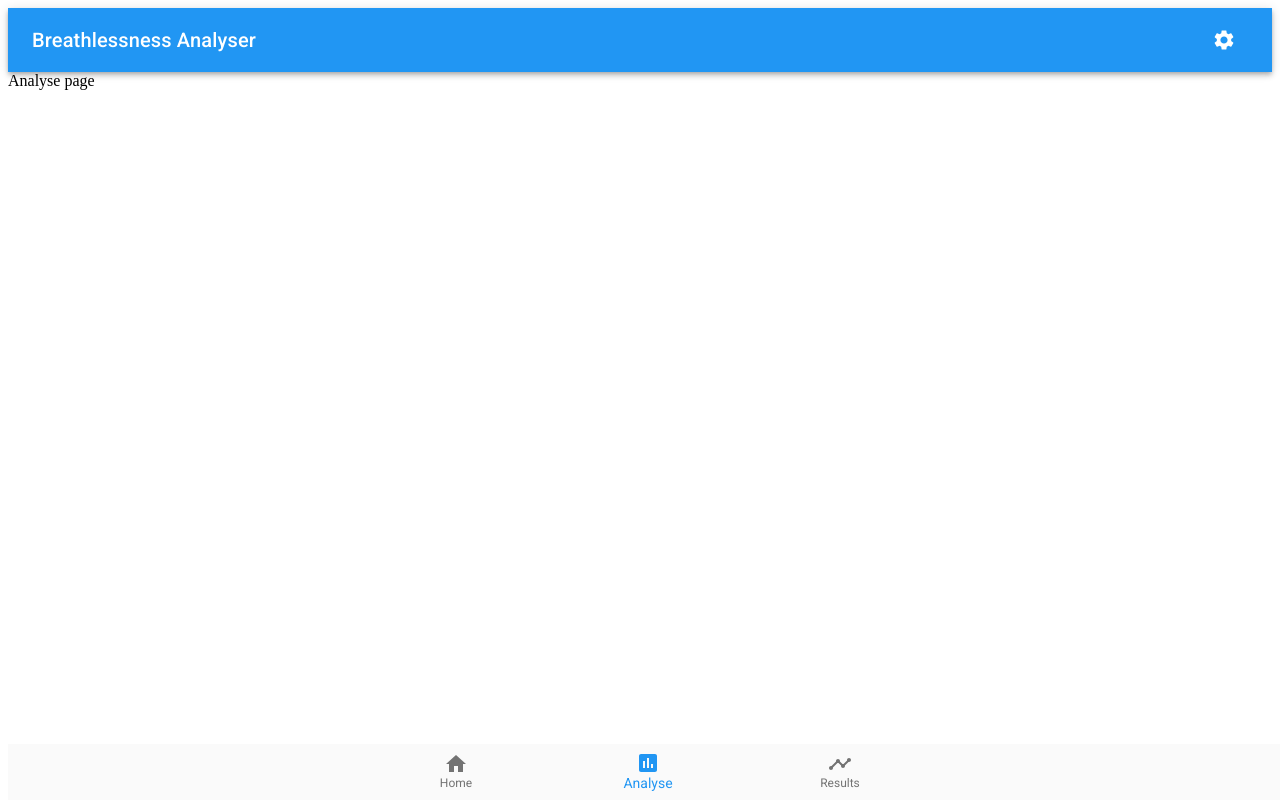
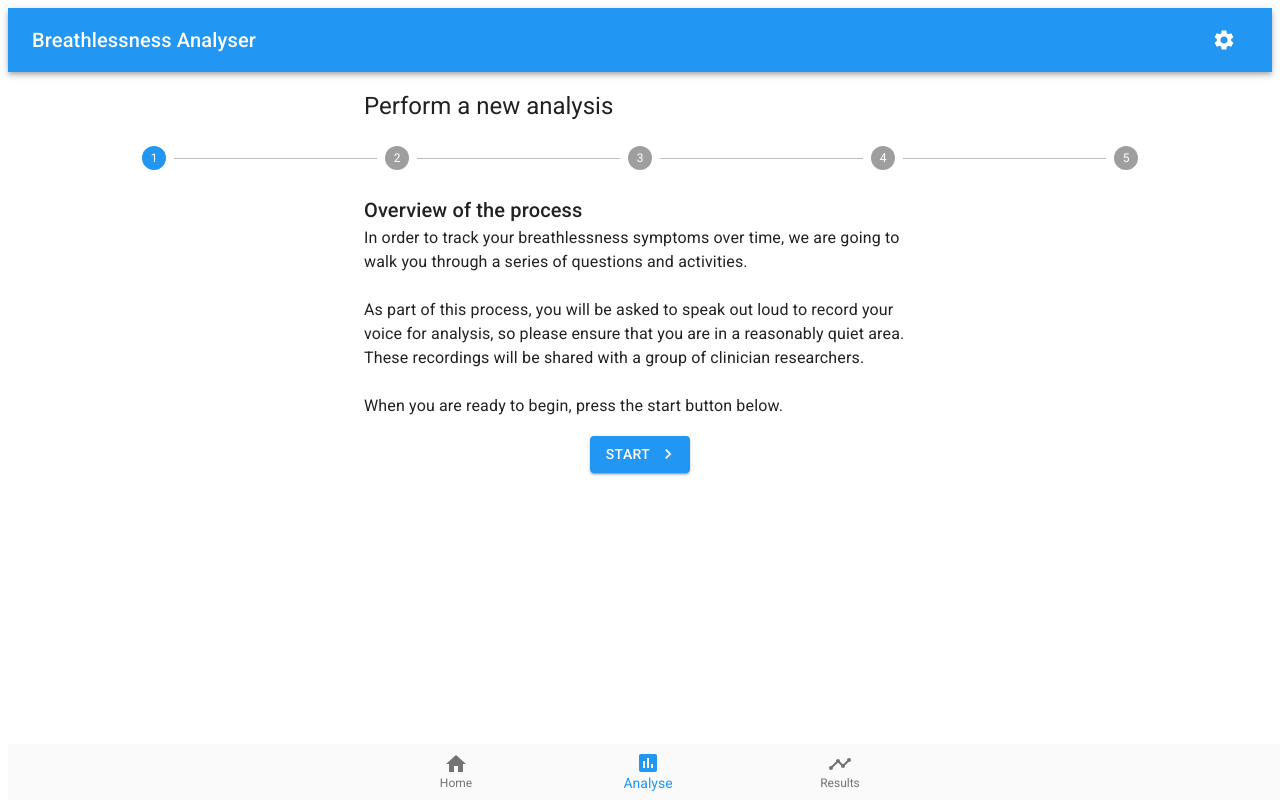
Before and after one commit to jeremylo/ethical-voice, a React (Create React App) app in the folder app/: page /analyse in a window 1280 px wide. Built offline with nearby package versions, Linux system fonts and the light colour scheme; the HTML template or start-up script is replaced by a standard one.

Commit message:
Start building out the analysis component.
This is going to be a multi-step form with different subcomponents for the different activities and questions to be asked as part of the breathlessness analysis.

```diff
--- a/app/src/App.js
+++ b/app/src/App.js
@@ -2,8 +2,10 @@ import React from 'react';
 import {
   BrowserRouter as Router, Route, Switch
 } from "react-router-dom";
+import Analyse from './components/Analyse';
 import Home from './components/Home';
 import Layout from './components/Layout';
+import Settings from './components/Settings';
 
 
 function App() {
@@ -13,13 +15,13 @@ function App() {
         <Layout>
           <Switch>
             <Route path="/analyse">
-              Analyse page
+              <Analyse />
             </Route>
             <Route path="/results">
               Results page
             </Route>
             <Route path="/settings">
-              Settings page
+              <Settings />
             </Route>
             <Route path="/">
               <Home />
--- /dev/null
+++ b/app/src/components/Analyse.js
@@ -0,0 +1,92 @@
+import { Button, Container, Paper, Step, StepLabel, Stepper, Typography } from "@material-ui/core";
+import React from 'react';
+import Welcome from "./analysis/Welcome";
+
+const genericStep = (step, handleNext, setResults) => <>
+    <Typography>Step {step + 1}</Typography>
+
+    <Button variant="contained" color="primary" onClick={handleNext}>Next</Button>
+</>;
+
+const steps = [
+    {
+        key: 'welcome',
+        step: (step, handleNext, setResults) => <Welcome handleNext={handleNext} />
+    },
+    {
+        key: 'step2',
+        step: genericStep
+    },
+    {
+        key: 'step3',
+        step: genericStep
+    },
+    {
+        key: 'step4',
+        step: genericStep
+    },
+    {
+        key: 'step5',
+        step: genericStep
+    },
+]
+
+export default class Analyse extends React.Component {
+
+    constructor(props) {
+        super(props);
+        this.state = {
+            activeStep: 0,
+            results: {}
+        };
+    }
+
+    render() {
+        const handleNext = () => {
+            this.setState((state) => ({
+                activeStep: state.activeStep + 1
+            }));
+        };
+
+        // const handleBack = () => {
+        //     this.setState({
+        //         activeStep: this.state.activeStep - 1
+        //     });
+        // };
+
+        const setResults = (results) => {
+            this.setState((state) => ({
+                results: {
+                    ...state.results,
+                    [steps[state.activeStep.key]]: results
+                }
+            }))
+        }
+
+        const activeStep = this.state.activeStep;
+
+        return (
+            <div>
+                <Container maxWidth="sm">
+                    <br />
+                    <Paper square elevation={0}>
+                        <Typography variant="h5">Perform a new analysis</Typography>
+                    </Paper>
+                </Container>
+
+                <Stepper activeStep={activeStep} alternativeLabel>
+                    {steps.map((label, index) => (
+                        <Step key={index}>
+                            <StepLabel />
+                        </Step>
+                    ))}
+                </Stepper>
+
+                <Container maxWidth="sm">
+                    {activeStep < steps.length ? steps[activeStep].step(activeStep, handleNext, setResults)
+                        : <div>We've reached the end.</div>}
+                </Container>
+            </div >
+        );
+    }
+}
--- /dev/null
+++ b/app/src/components/analysis/Welcome.js
@@ -0,0 +1,24 @@
+import { Box, Button, Paper, Typography } from "@material-ui/core";
+import KeyboardArrowRightIcon from '@material-ui/icons/KeyboardArrowRight';
+
+export default function Welcome({ handleNext }) {
+    return (
+        <Paper square elevation={0}>
+            <Typography variant="h6">Overview of the process</Typography>
+            <Typography>
+                In order to track your breathlessness symptoms over time, we are going to walk you through a series of questions and activities.
+                <br />
+                <br />
+                As part of this process, you will be asked to speak out loud to record your voice for analysis, so please ensure that you are in a reasonably quiet area. These recordings will be shared with a group of clinician researchers.
+                <br />
+                <br />
+                When you are ready to begin, press the start button below.
+            </Typography>
+            <br />
+
+            <Box textAlign='center'>
+                <Button variant="contained" color="primary" onClick={handleNext} endIcon={<KeyboardArrowRightIcon />}>Start</Button>
+            </Box>
+        </Paper>
+    )
+}
```
